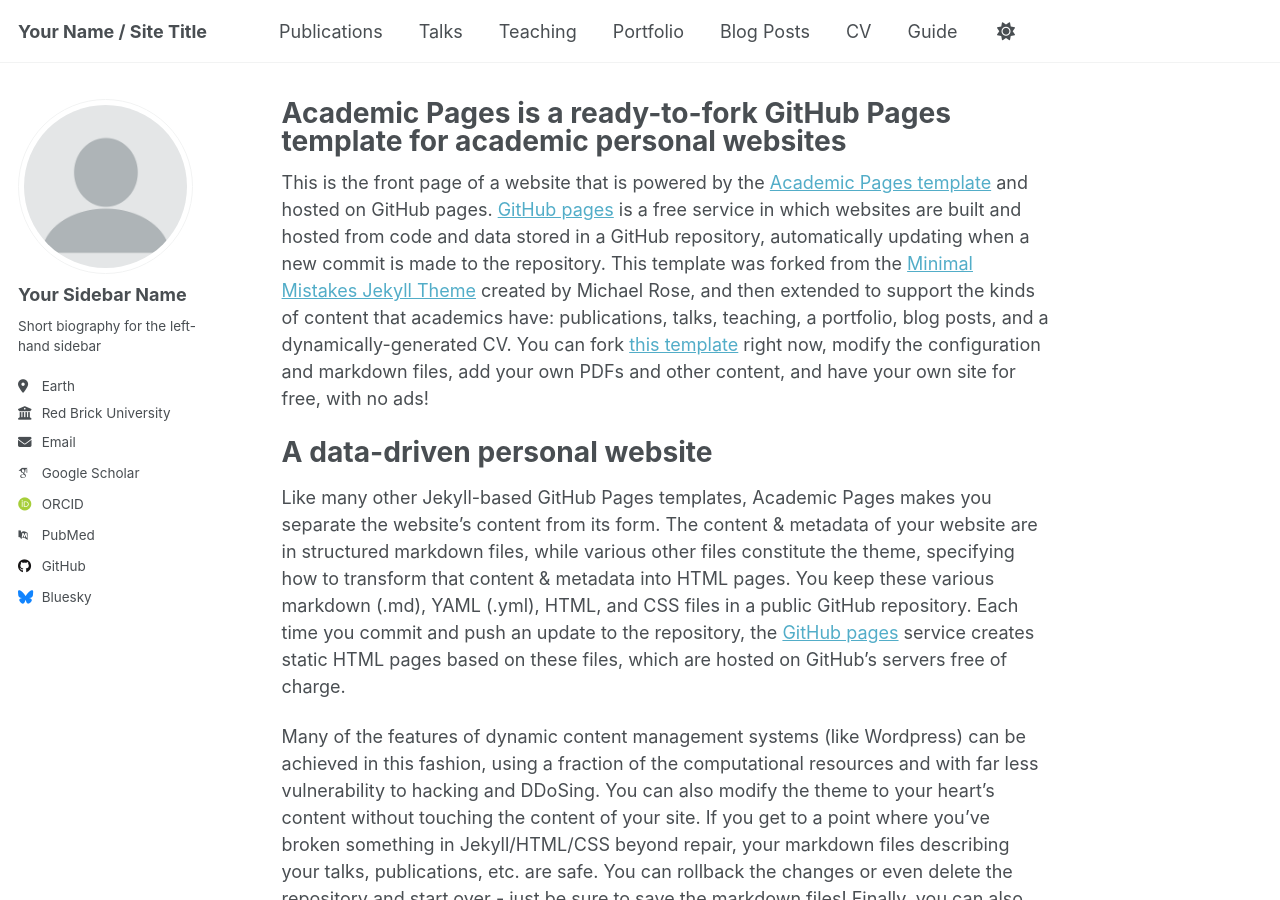
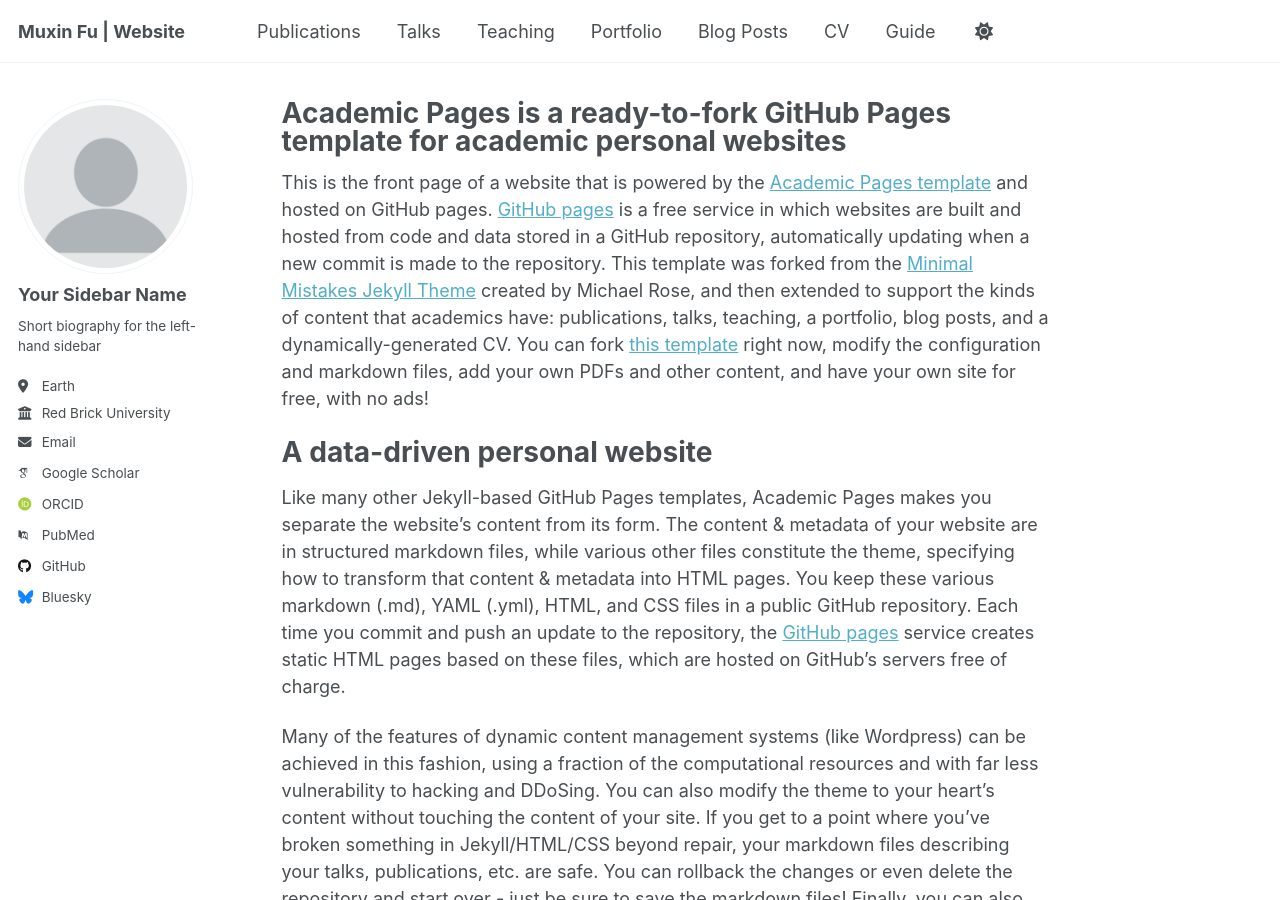
Before and after one commit to KANABOON1/KANABOON1.github.io, a Jekyll site: the page built from _pages/about.md, in a window 1280 px wide and 900 px high. Built offline with Jekyll 4.4.1, drawn with Linux system fonts in a browser that asks for light colours; some web fonts are replaced.

Commit message:
修改网站名称

```diff
--- a/_config.yml
+++ b/_config.yml
@@ -9,11 +9,11 @@
 # Basic Site Settings
 locale                   : "en-US"
 site_theme               : "default"
-title                    : "Your Name / Site Title"
+title                    : "Muxin Fu | Website"
 title_separator          : "-"
 name                     : &name "Your Name"
 description              : &description "personal description"
-url                      : https://academicpages.github.io # the base hostname & protocol for your site e.g. "https://[your GitHub username].github.io"
+url                      : https://KANABOON1.github.io # the base hostname & protocol for your site e.g. "https://[your GitHub username].github.io"
 baseurl                  : "" # the subpath of your site, e.g. "/blog"
 repository               : "academicpages/academicpages.github.io"
 
```
